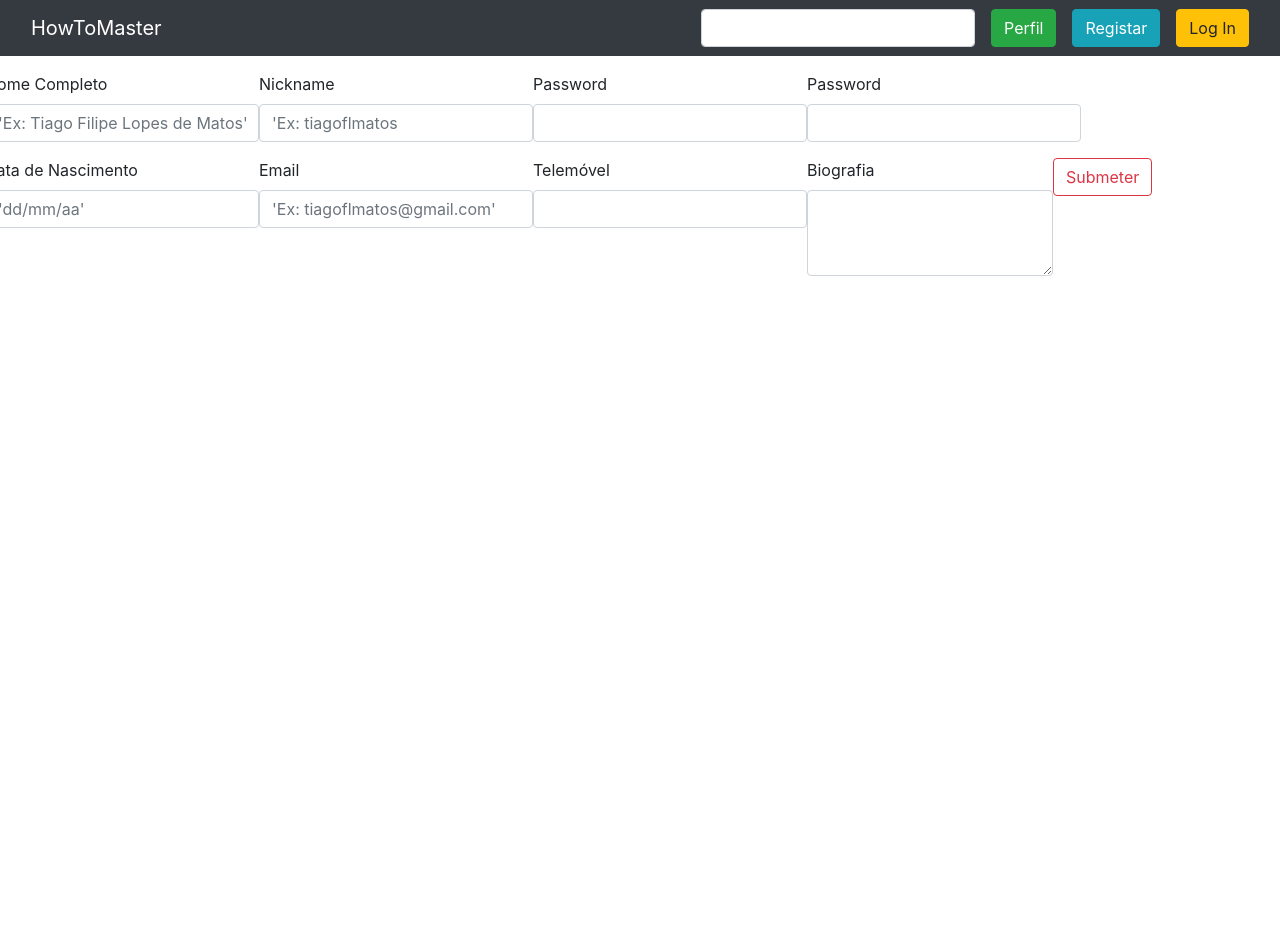
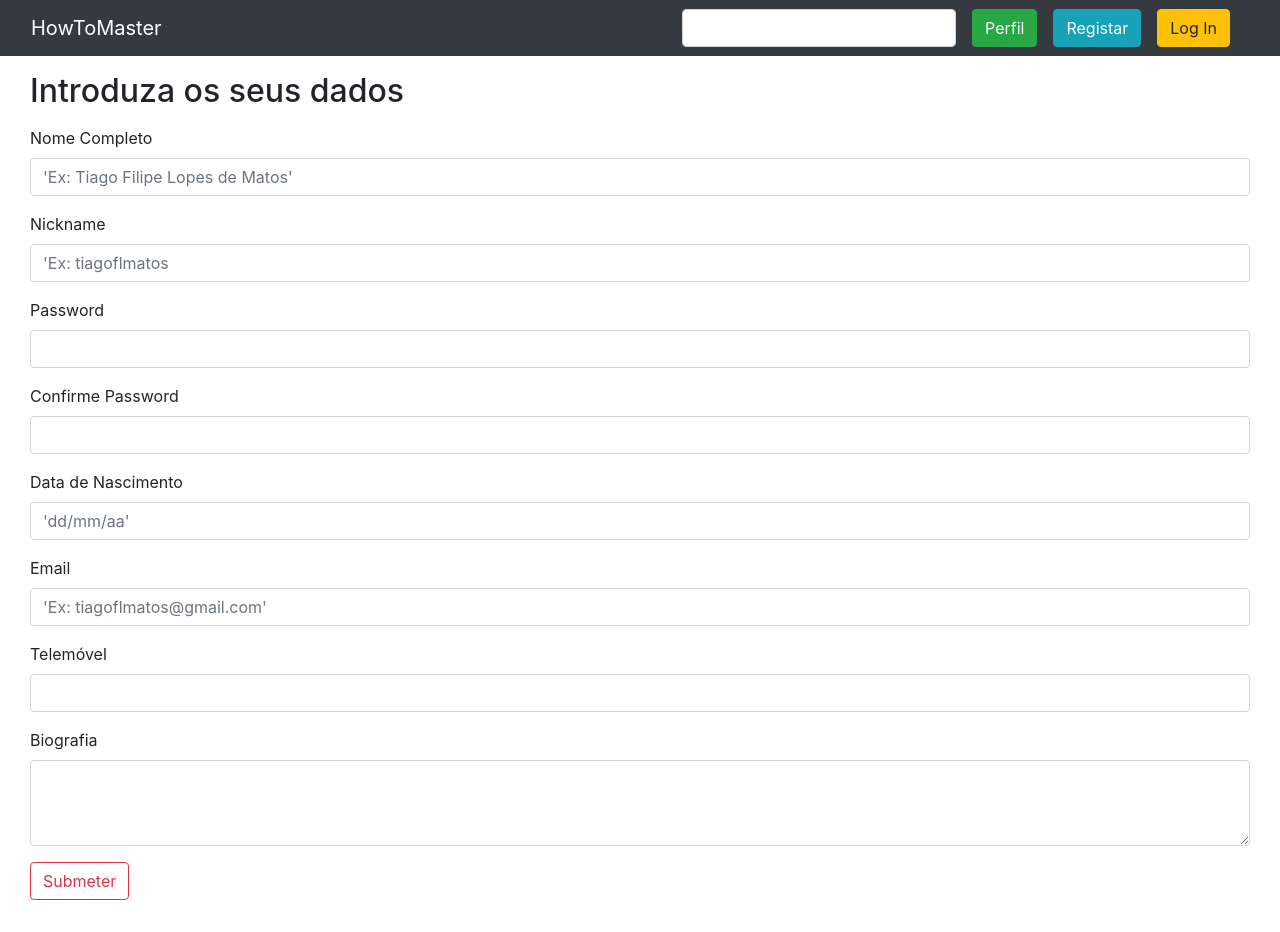
Before and after one commit to TiagoMatos23026/IW_ProjetoFinal, a React (Create React App) app in the folder iw_projfinal/: page /Register in a window 1280 px wide. Before the commit the page ends 800 px from the top, so only its background shows below. Built offline with nearby package versions, Linux system fonts and the light colour scheme.

Commit message:
Modificação da classe Register
Uso da classe Register para criação de novos utilizadores agora já funciona. Ainda não foi implementada a criação de autenticação.

```diff
--- a/iw_projfinal/src/Layout/Layout.js
+++ b/iw_projfinal/src/Layout/Layout.js
@@ -24,7 +24,7 @@ class Layout extends Component {
 
                         <Link className="navbar-brand" to="/Home">HowToMaster</Link>
 
-                        <div className="collapse navbar-collapse" id="navbarSupportedContent">
+                        <div className="container mr-1" >
 
                             <form className="form-inline ml-auto">
                                 <input className="form-control mr-3" type="search" placeholder="" aria-label="Search" />
--- a/iw_projfinal/src/Register/Register.js
+++ b/iw_projfinal/src/Register/Register.js
@@ -21,7 +21,7 @@ class Register extends Component {
             biografia: null,
             icon: null,
             membroYorN: true,
-            listaPaginas: [],
+            listaPaginas: null,
 
             showModal: false,
             erro: ""
@@ -30,6 +30,7 @@ class Register extends Component {
 
     async registerUser() {
         let objUser = {
+            utilizadore: {
               nome: this.state.nome,
               nickname: this.state.nickname,
               password: this.state.password,
@@ -39,7 +40,8 @@ class Register extends Component {
               dataNascimento: this.state.dataNascimento,
               biografia: this.state.biografia,
               membro: this.state.membroYorN,
-            listaPaginas: this.state.listaPaginas
+              listaPaginas: this.state.listaPaginas,
+            }
           };
 
         let objLoginUser = {
@@ -193,6 +195,7 @@ class Register extends Component {
             } else {
 
                 this.registerUser();
+                window.location.href = "/Home"
 
             }
         }
@@ -202,32 +205,37 @@ class Register extends Component {
         return (
 
 
-            <div class="row me-3">
-                <div class="mb-3 ms-3">
+            <div class="container-fluid">
+                <div class="container-fluid mb-3 ms-3">
+                    <h2 for="nome" class="form-label">Introduza os seus dados</h2>
+
+                </div>
+
+                <div class="container-fluid mb-3 ms-3">
                     <label for="nome" class="form-label">Nome Completo</label>
                     <input type="email" class="form-control me-auto" id="nome" placeholder="'Ex: Tiago Filipe Lopes de Matos'"
                         value={this.state.nome} onChange={(evt) => { this.handleNomeChange(evt) }}></input>
                 </div>
 
-                <div class="mb-3 ms-3">
+                <div class="container-fluid mb-3 ms-3">
                     <label class="form-label" for="nickname">Nickname</label>
                     <input type="nickname" id="dificuldade" class="form-control" placeholder="'Ex: tiagoflmatos"
                         value={this.state.nickname} onChange={(evt) => { this.handleNicknameChange(evt) }}></input>
                 </div>
 
-                <div class="mb-3 ms-3">
+                <div class="container-fluid mb-3 ms-3">
                     <label for="pass" class="form-label">Password</label>
                     <input type="password" class="form-control me-auto" id="pass" rows="3" placeholder=""
                         value={this.state.password} onChange={(evt) => { this.handlePasswordChange(evt) }}></input>
                 </div>
 
-                <div class="mb-3 ms-3">
-                    <label for="confpass" class="form-label">Password</label>
+                <div class="container-fluid mb-3 ms-3">
+                    <label for="confpass" class="form-label">Confirme Password</label>
                     <input type="password" class="form-control me-auto" id="confpass" rows="3" placeholder=""
                         value={this.state.confPassword} onChange={(evt) => { this.handleConfPasswordChange(evt) }}></input>
                 </div>
 
-                <div class="mb-3 ms-3">
+                <div class="container-fluid mb-3 ms-3">
                     <label for="datanasc" class="form-label">Data de Nascimento</label>
                     <input type="email" class="form-control me-auto" id="datanasc" rows="3" placeholder="'dd/mm/aa'"
                         value={this.state.dataNasc} onChange={(evt) => { this.handleDataNascimentoChange(evt) }}></input>
@@ -244,25 +252,25 @@ class Register extends Component {
                 </div>
                 */}
 
-                <div class="mb-3 ms-3">
+                <div class="container-fluid mb-3 ms-3">
                     <label for="conclusao" class="form-label">Email</label>
                     <input type="email" class="form-control me-auto" id="conclusao" rows="3" placeholder="'Ex: tiagoflmatos@gmail.com'"
                         value={this.state.email} onChange={(evt) => { this.handleEmailChange(evt) }}></input>
                 </div>
 
-                <div class="mb-3 ms-3">
+                <div class="container-fluid mb-3 ms-3">
                     <label for="notas" class="form-label">Telemóvel</label>
                     <input type="email" class="form-control me-auto" id="notas" rows="3" placeholder=""
                         value={this.state.telemovel} onChange={(evt) => { this.handleTelemovelChange(evt) }}></input>
                 </div>
 
-                <div class="mb-3 ms-3">
+                <div class="container-fluid mb-3 ms-3">
                     <label for="notas" class="form-label">Biografia</label>
                     <textarea class="form-control" id="notas" rows="3" placeholder=""
                         value={this.state.biografia} onChange={(evt) => { this.handleBiografiaChange(evt) }}></textarea>
                 </div>
 
-                <div class="mb-3 ms-3">
+                <div class="container-fluid mb-3 ms-3">
                     <button class="btn btn-outline-danger mb-3 " type="submit" onClick={() => this.handleSubmit()}>Submeter</button>
 
                 </div>
```
Lines whose indentation alone changed are shown as unchanged.
